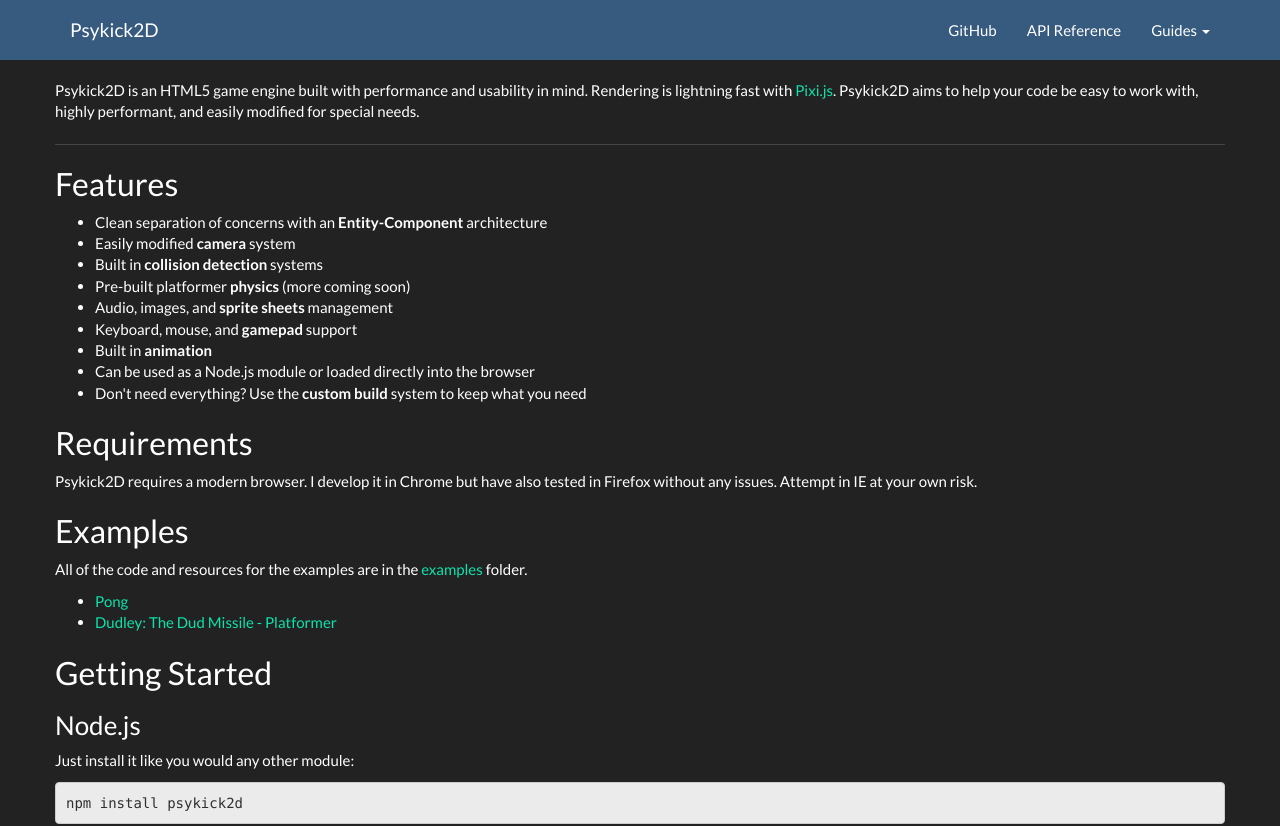
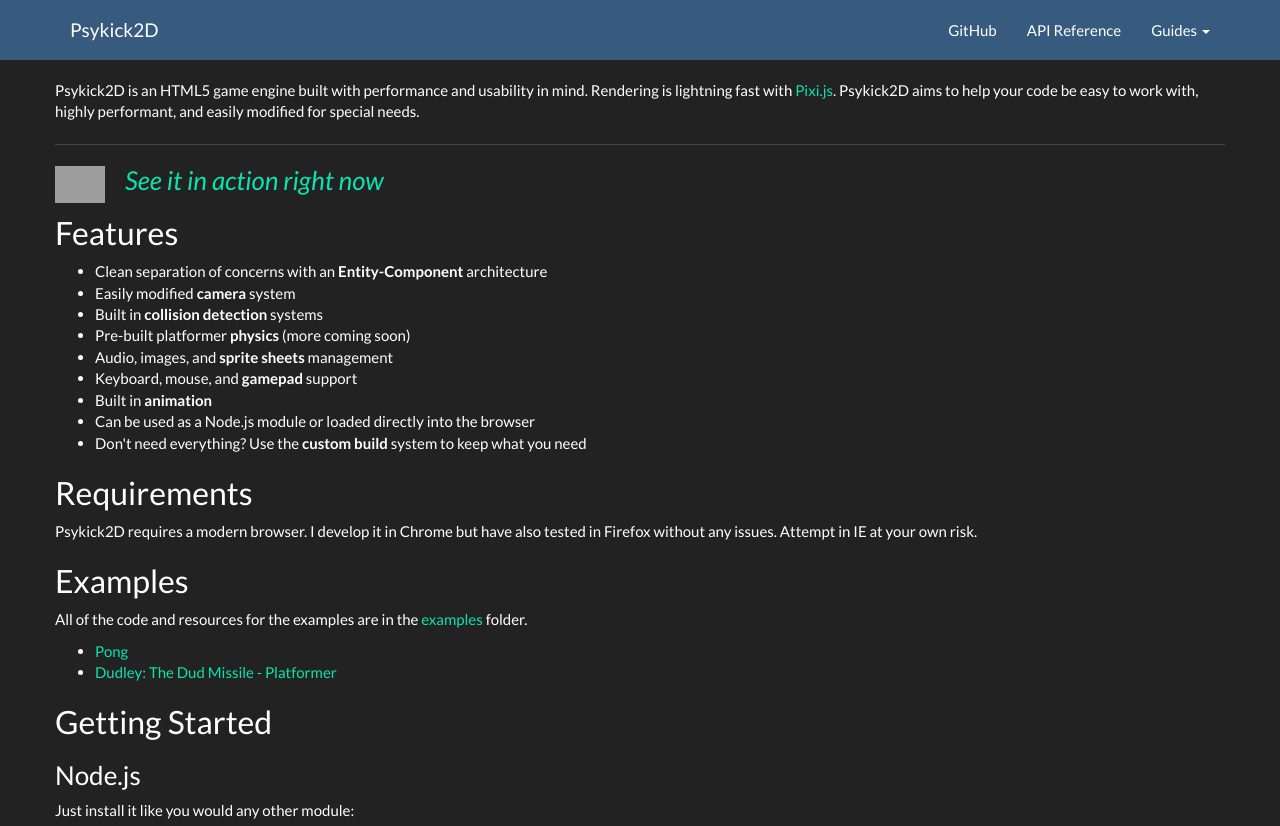
Before and after one commit to MCluck90/psykick2d, a plain HTML site: page index.html in a window 1280 px wide. Shown: the top 826 px of the page. Drawn offline with nearby package versions, Linux system fonts and the light colour scheme; grey boxes are pictures that could not be loaded.

Commit message:
Added instant-action link

```diff
--- a/index.html
+++ b/index.html
@@ -45,6 +45,12 @@
         <p>Psykick2D is an HTML5 game engine built with performance and usability in mind. Rendering is lightning fast with <a href="http://www.pixijs.com">Pixi.js</a>. Psykick2D aims to help your code be easy to work with, highly performant, and easily modified for special needs.</p>
 
         <hr>
+
+		<a href="/psykick2d/platformer">
+			<img src="/psykick2d/img/dudley.png" style="float: left; margin-right: 20px; height: 2.5em" />
+			<em><h3>See it in action right now</h3></em>
+			<div style="clear: left"></div>
+		</a>
 
         <h2 id="features">Features</h2>
 
```
